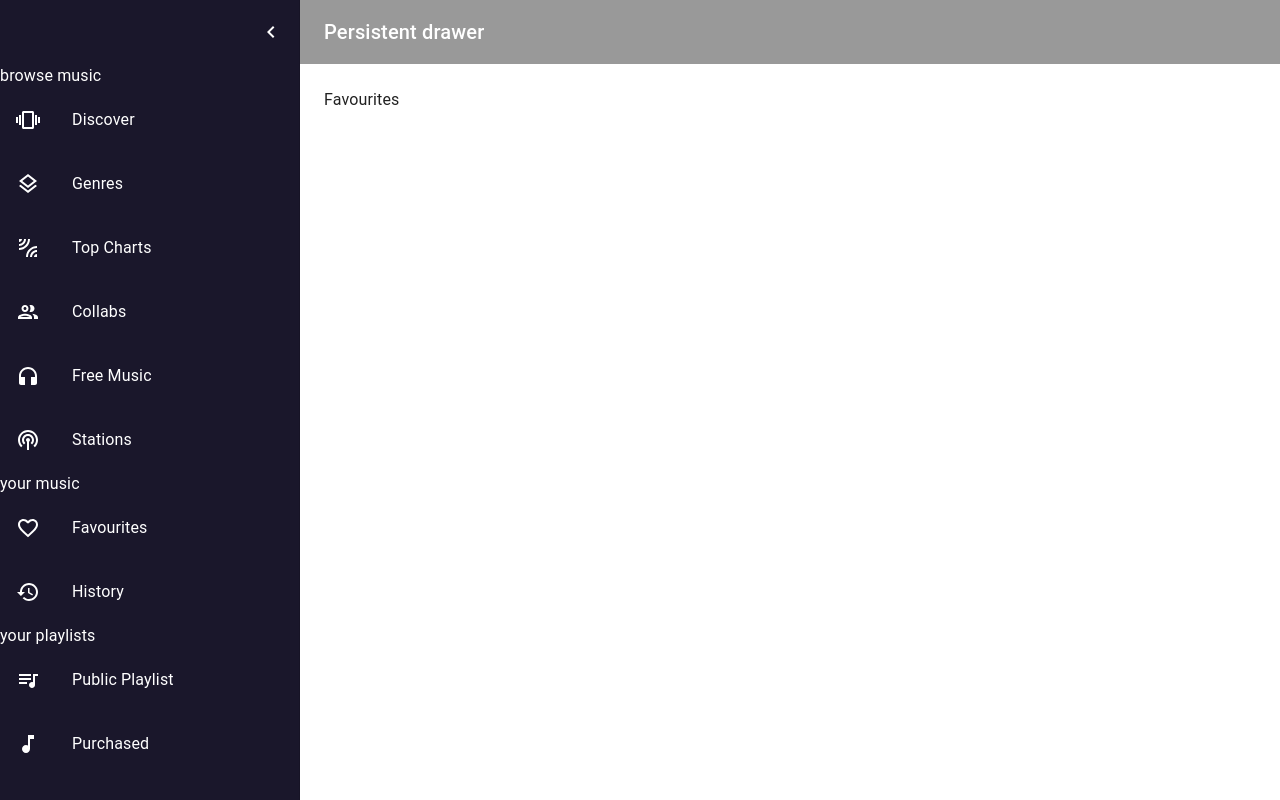
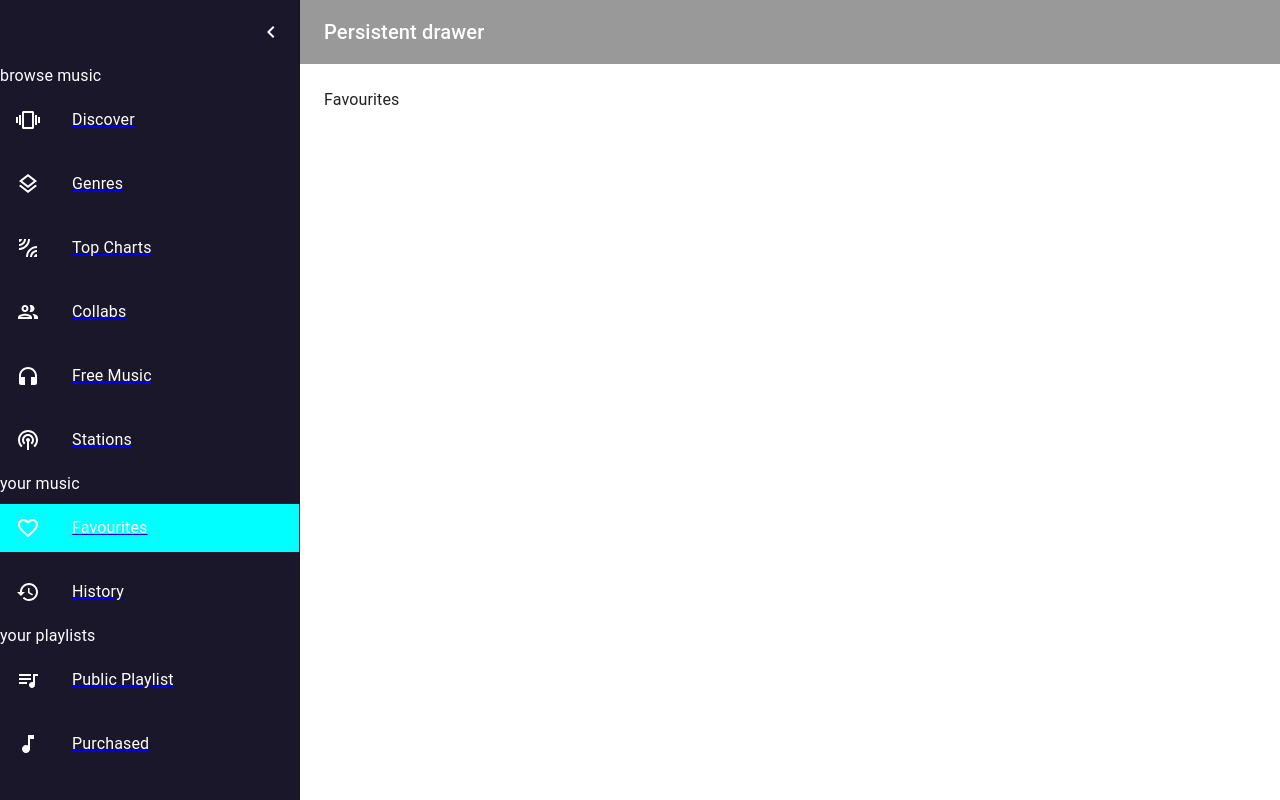
Before and after one commit to ShahzodZiyodullayev/music, a React (Create React App) app: page /favourites in a window 1280 px wide. Built offline with nearby package versions, Linux system fonts and the light colour scheme.

Commit message:
navlink active class

```diff
--- a/src/layouts/MainLayout.jsx
+++ b/src/layouts/MainLayout.jsx
@@ -1,5 +1,5 @@
 import React, { Suspense } from "react";
-import { Outlet } from "react-router-dom";
+import { NavLink, Outlet } from "react-router-dom";
 import Loader from "../components/Loader";
 import { styled, useTheme } from "@mui/material/styles";
 import Box from "@mui/material/Box";
@@ -21,6 +21,7 @@ import MenuIcon from "@mui/icons-material/Menu";
 import ChevronLeftIcon from "@mui/icons-material/ChevronLeft";
 import ChevronRightIcon from "@mui/icons-material/ChevronRight";
 import { generalNavLinks } from "../static/navLinks";
+import "./style.css";
 
 const drawerWidth = 300;
 
@@ -138,7 +139,8 @@ const MainLayout = () => {
             </Typography>
             {text.children.map((e, i) => (
               <List>
-                <ListItem key={e.label} disablePadding>
+                <NavLink to={e.link}>
+                  <ListItem className="item" key={e.label} disablePadding>
                     <ListItemButton>
                       <ListItemIcon sx={{ color: "#fff" }}>
                         {e.icons}
@@ -149,6 +151,7 @@ const MainLayout = () => {
                       />
                     </ListItemButton>
                   </ListItem>
+                </NavLink>
               </List>
             ))}
           </Grid>
--- /dev/null
+++ b/src/layouts/style.css
@@ -0,0 +1,3 @@
+.active .item {
+  background-color: aqua;
+}
--- a/src/static/navLinks.js
+++ b/src/static/navLinks.js
@@ -16,27 +16,35 @@ export const generalNavLinks = [
   {
     menuLabel: "browse music",
     children: [
-      { label: "discover", icons: <Vibration /> },
-      { label: "genres", icons: <LayersOutlined /> },
-      { label: "top charts", icons: <LeakAdd /> },
-      { label: "collabs", icons: <PeopleOutlined /> },
-      { label: "free music", icons: <Headphones /> },
-      { label: "stations", icons: <Podcasts /> },
+      { label: "discover", icons: <Vibration />, link: "/" },
+      { label: "genres", icons: <LayersOutlined />, link: "genres" },
+      { label: "top charts", icons: <LeakAdd />, link: "top_charts" },
+      { label: "collabs", icons: <PeopleOutlined />, link: "collabs" },
+      { label: "free music", icons: <Headphones />, link: "free_music" },
+      { label: "stations", icons: <Podcasts />, link: "stations" },
     ],
   },
   {
     menuLabel: "your music",
     children: [
-      { label: "favourites", icons: <FavoriteBorder /> },
-      { label: "history", icons: <Restore /> },
+      { label: "favourites", icons: <FavoriteBorder />, link: "favourites" },
+      { label: "history", icons: <Restore />, link: "history" },
     ],
   },
   {
     menuLabel: "your playlists",
     children: [
-      { label: "public playlist", icons: <QueueMusic /> },
-      { label: "purchased", icons: <MusicNote /> },
-      { label: "my first playlist", icons: <PlaylistAdd /> },
+      {
+        label: "public playlist",
+        icons: <QueueMusic />,
+        link: "public_playlist",
+      },
+      { label: "purchased", icons: <MusicNote />, link: "purchased" },
+      {
+        label: "my first playlist",
+        icons: <PlaylistAdd />,
+        link: "my_first_playlist",
+      },
     ],
   },
 ];
```
Lines whose indentation alone changed are shown as unchanged.
